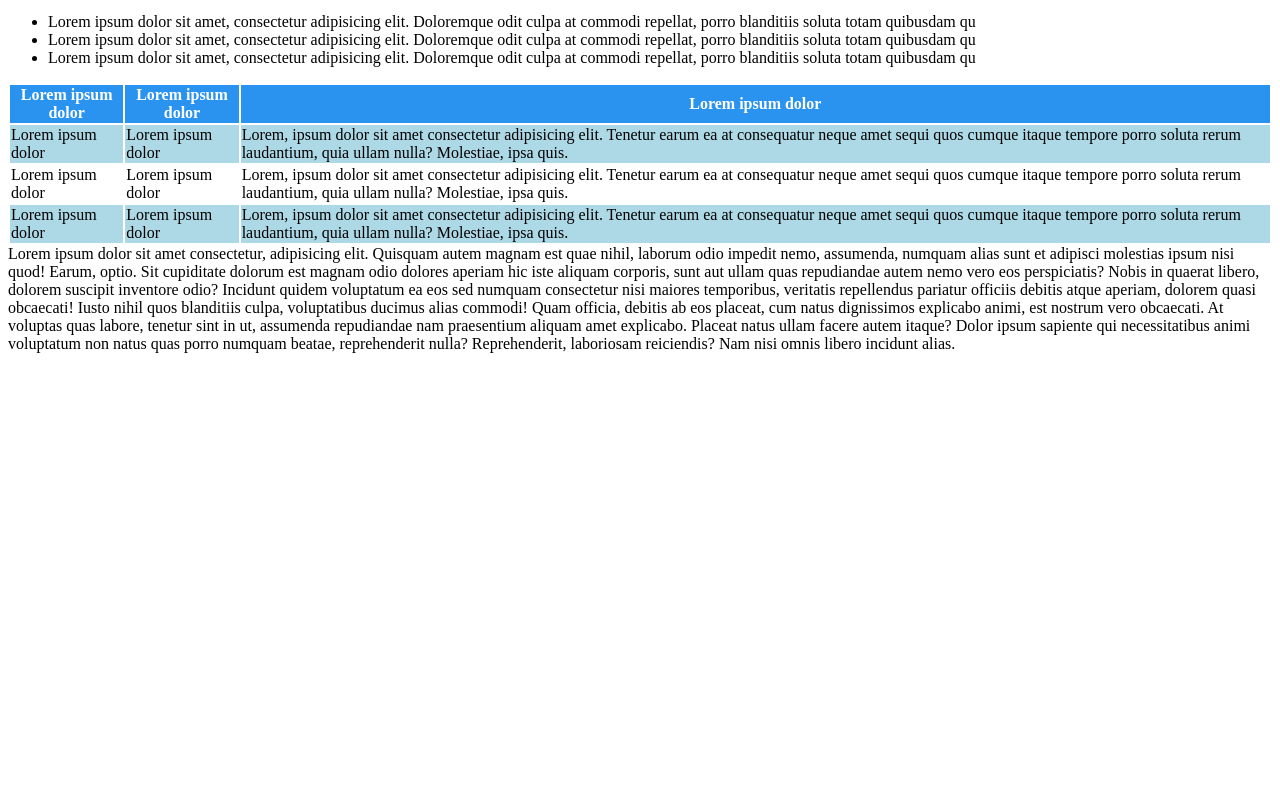
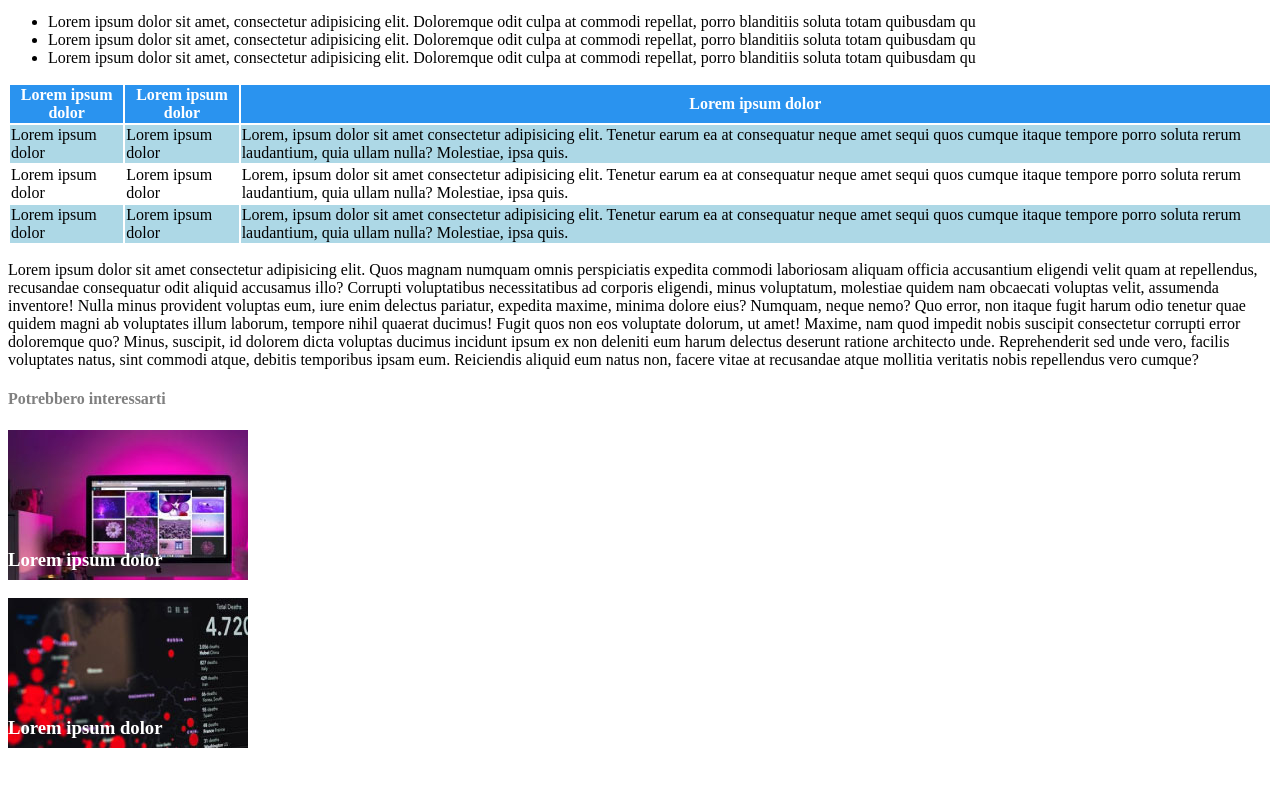
Before and after one commit to DaniloPortelli/html-css-booleaner, a plain HTML site: page index.html in a window 1280 px wide. Shown: the part 774-1560 px from the top of the page. Before the commit the page ends 1135 px from the top, so only its background shows below. Drawn offline with Linux system fonts and the light colour scheme.

Commit message:
Add: footer

```diff
--- a/index.html
+++ b/index.html
@@ -9,9 +9,9 @@
 
 <body>
     <header>
-    <div id="pattern">
-        <img id="imgpattern" src="img/pattern.png" alt="">
-    </div>
+        <div id="pattern">
+            <img id="imgpattern" src="img/pattern.png" alt="">
+        </div>
     </header>
 
 
@@ -19,8 +19,8 @@
 
     <main>
         <h1>Internet deve essere al servizio del "bene pubblico": il manifesto di Tim Berners-Lee</h1>
-        <h4 class="testogrigio">Scritto da The Booleaner</h4>
-        <h5 class="testogrigio">il 10/10/2020</h5>
+        <h4>Scritto da The Booleaner</h4>
+        <h5>il 10/10/2020</h5>
         <div class="divinline">
             <img src="img/tim-1.jpg" alt="">
         </div>
@@ -57,24 +57,29 @@
                 <td>Lorem ipsum dolor</td>
                 <td>Lorem, ipsum dolor sit amet consectetur adipisicing elit. Tenetur earum ea at consequatur neque amet sequi quos cumque itaque tempore porro soluta rerum laudantium, quia ullam nulla? Molestiae, ipsa quis.</td>
             </tr>
-
         </table>
-        Lorem ipsum dolor sit amet consectetur, adipisicing elit. Quisquam autem magnam est quae nihil, laborum odio impedit nemo, assumenda, numquam alias sunt et adipisci molestias ipsum nisi quod! Earum, optio.
-        Sit cupiditate dolorum est magnam odio dolores aperiam hic iste aliquam corporis, sunt aut ullam quas repudiandae autem nemo vero eos perspiciatis? Nobis in quaerat libero, dolorem suscipit inventore odio?
-        Incidunt quidem voluptatum ea eos sed numquam consectetur nisi maiores temporibus, veritatis repellendus pariatur officiis debitis atque aperiam, dolorem quasi obcaecati! Iusto nihil quos blanditiis culpa, voluptatibus ducimus alias commodi!
-        Quam officia, debitis ab eos placeat, cum natus dignissimos explicabo animi, est nostrum vero obcaecati. At voluptas quas labore, tenetur sint in ut, assumenda repudiandae nam praesentium aliquam amet explicabo.
-        Placeat natus ullam facere autem itaque? Dolor ipsum sapiente qui necessitatibus animi voluptatum non natus quas porro numquam beatae, reprehenderit nulla? Reprehenderit, laboriosam reiciendis? Nam nisi omnis libero incidunt alias.
+        <p>Lorem ipsum dolor sit amet consectetur adipisicing elit. Quos magnam numquam omnis perspiciatis expedita commodi laboriosam aliquam officia accusantium eligendi velit quam at repellendus, recusandae consequatur odit aliquid accusamus illo?
+    Corrupti voluptatibus necessitatibus ad corporis eligendi, minus voluptatum, molestiae quidem nam obcaecati voluptas velit, assumenda inventore! Nulla minus provident voluptas eum, iure enim delectus pariatur, expedita maxime, minima dolore eius?
+    Numquam, neque nemo? Quo error, non itaque fugit harum odio tenetur quae quidem magni ab voluptates illum laborum, tempore nihil quaerat ducimus! Fugit quos non eos voluptate dolorum, ut amet!
+    Maxime, nam quod impedit nobis suscipit consectetur corrupti error doloremque quo? Minus, suscipit, id dolorem dicta voluptas ducimus incidunt ipsum ex non deleniti eum harum delectus deserunt ratione architecto unde.
+    Reprehenderit sed unde vero, facilis voluptates natus, sint commodi atque, debitis temporibus ipsam eum. Reiciendis aliquid eum natus non, facere vitae at recusandae atque mollitia veritatis nobis repellendus vero cumque?
+        </p>
     </main>
 
 
 
-
-    <main>
-
-    </main>
-
     <footer>
 
+        <h4>Potrebbero interessarti</h4>
+        <h3 id="monitor">
+            Lorem ipsum dolor
+        </h3>
+
+        <br>
+
+        <h3 id="grafico">
+            Lorem ipsum dolor
+        </h3>
     </footer>
 </body>
 </html>
--- a/style.css
+++ b/style.css
@@ -1,5 +1,5 @@
 
-
+/* Header */
 #pattern{
     background-image: url(img/pattern.png);
     background-color: lightblue;
@@ -10,7 +10,9 @@
 }
 
 
-.testogrigio{
+
+/* Main */
+h4, h5{
     color: gray;
 }
 
@@ -25,3 +27,27 @@
 .trlightblue{
     background-color: lightblue;
 }
+
+
+/* Footer */
+#monitor{
+    background-image: url(img/monitor.jpg);
+    margin: 0px;
+    background-repeat: no-repeat;
+    color: white;
+    font-weight: 800;
+    line-height: 260px;
+    width: 240px;
+    height: 150px;
+}
+
+#grafico{
+        background-image: url(img/graph.jpg);
+        margin: 0px;
+        background-repeat: no-repeat;
+        color: white;
+        font-weight: 800;
+        line-height: 260px;
+        width: 240px;
+        height: 150px;
+}
```
